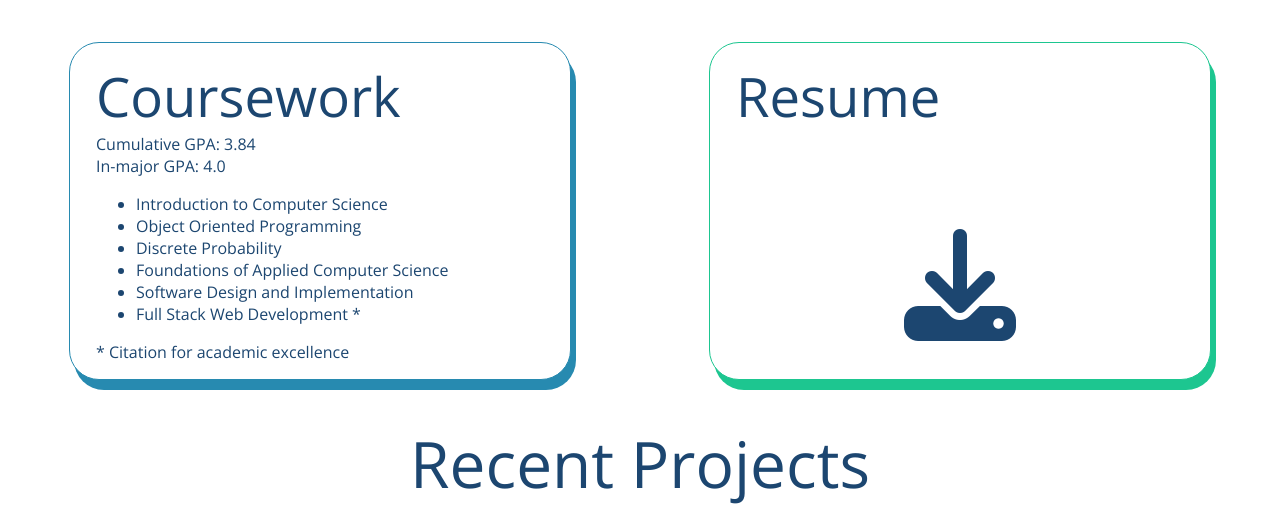
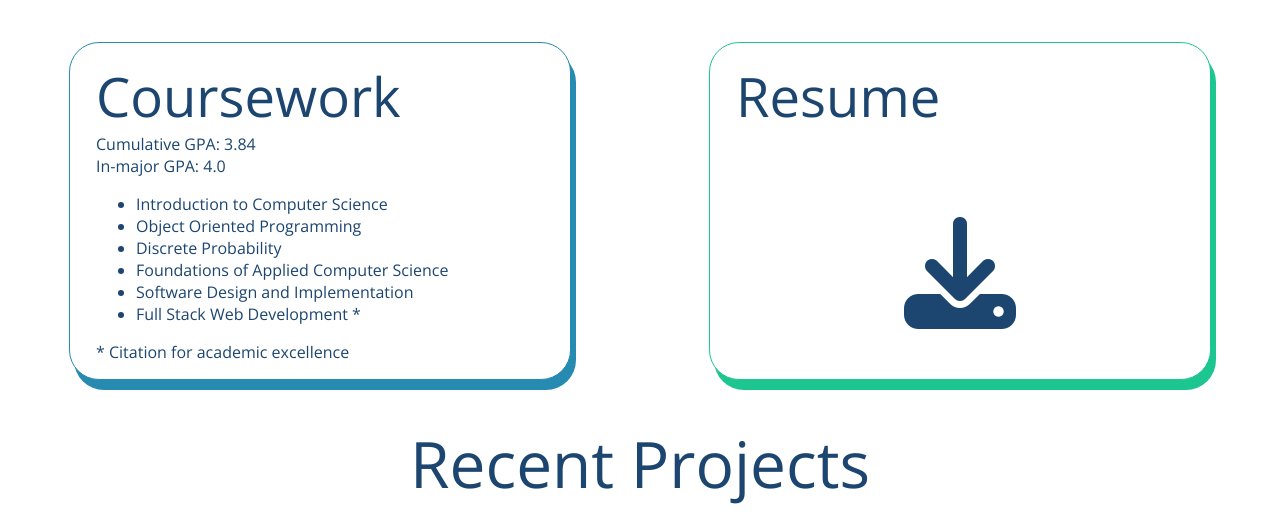
Before and after one commit to jacobdonoghue/jacobdonoghue.me, a plain HTML site: page index.html in a window 1280 px wide. Shown: the part 2060-2585 px from the top of the page. Drawn offline with nearby package versions, Linux system fonts and the light colour scheme.

Commit message:
fixed resume bug

```diff
--- a/style.css
+++ b/style.css
@@ -267,6 +267,7 @@ body {
 .experience-content{
     width: 100%;
     height: 100%;
+    max-height: 35vh;
     display: flex;
     justify-content: center;
     align-items: center;
```
